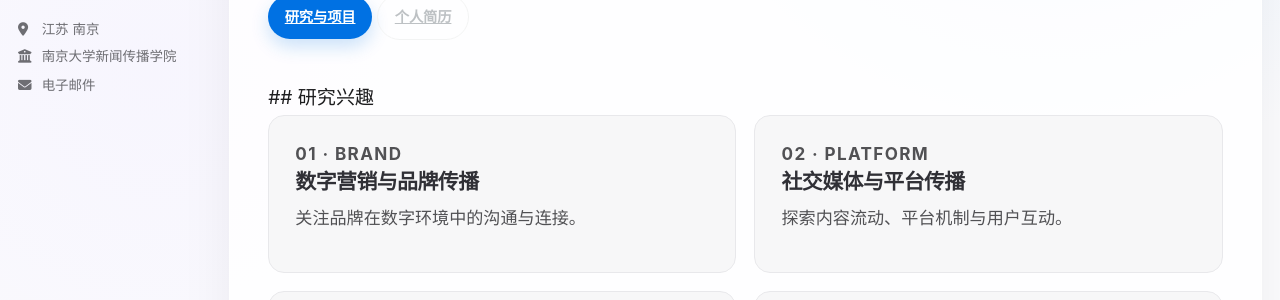
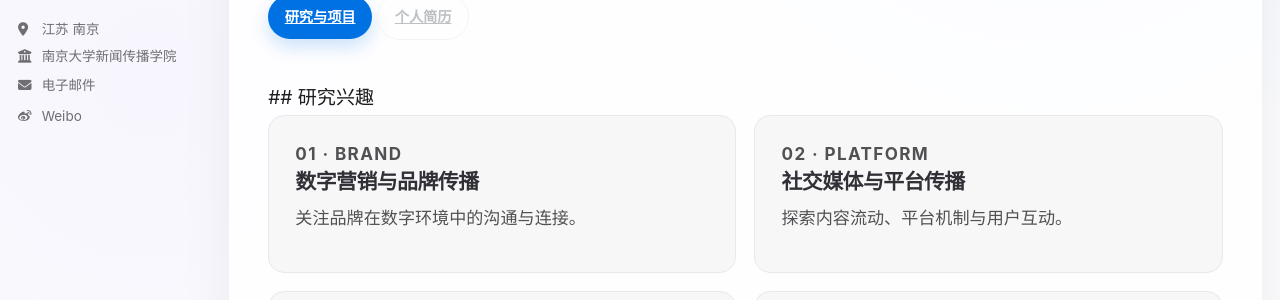
Before and after one commit to Lemcous/Lemcous.github.io, a Jekyll site: the page built from index.md, in a window 1280 px wide. Shown: the part 344-644 px from the top of the page. Built offline with Jekyll 4.4.1, drawn with Linux system fonts in a browser that asks for light colours; our own code applies the rules of GitHub Pages for plain Markdown files; a style sheet for code colours, icons or effects is not loaded.

Commit message:
添加 QQ 与微博联系方式

```diff
--- a/_config.yml
+++ b/_config.yml
@@ -42,6 +42,8 @@
   employer         : "南京大学新闻传播学院"
   uri              : # URL
   email            : "Lemcous@163.com"
+  qq               : "1417867101"
+  weibo            : "lemcous"
 
 
 
```
